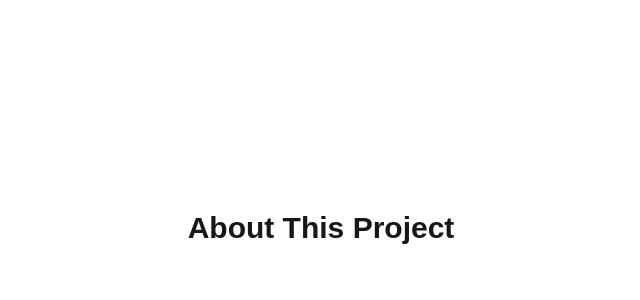
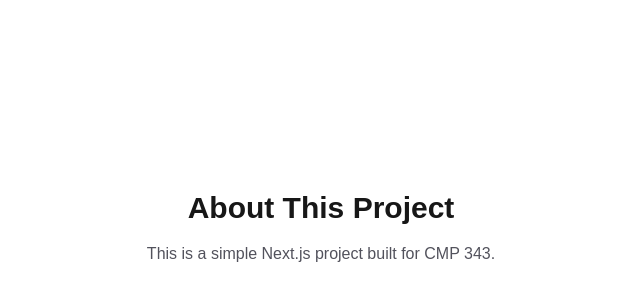
Before and after one commit to dee-ekong704/cmp343-final, a Next.js app: page /about in a window 1280 px wide. Shown: the part 172-472 px from the top of the page, without its empty margins (319-959 px from the left). Built offline with nearby package versions, Linux system fonts and the light colour scheme.

Commit message:
Improve about page content

```diff
--- a/app/about/page.tsx
+++ b/app/about/page.tsx
@@ -1,7 +1,10 @@
 export default function AboutPage() {
     return (
-      <main className="min-h-screen flex items-center justify-center">
+      <main className="min-h-screen flex flex-col items-center justify-center gap-4">
         <h1 className="text-3xl font-semibold">About This Project</h1>
+        <p className="text-zinc-600 dark:text-zinc-400">
+          This is a simple Next.js project built for CMP 343.
+        </p>
       </main>
     );
   }
```
